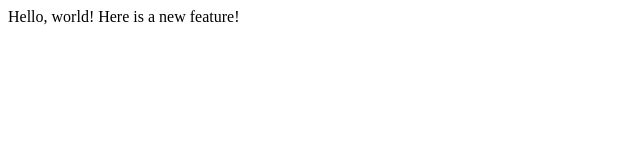
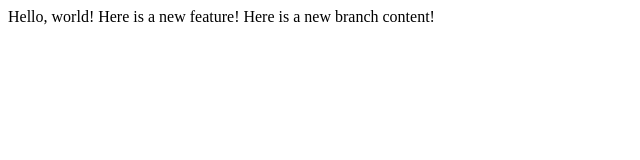
Before and after one commit to patbased/lecture1, a plain HTML site: page index.html in a window 1280 px wide. Shown: the whole page, without its empty margins (0-640 px from the left). Drawn offline with Linux system fonts and the light colour scheme.

Commit message:
New branch contents

```diff
--- a/index.html
+++ b/index.html
@@ -6,5 +6,6 @@
 	<body>
 	Hello, world!
 	Here is a new feature!
+	Here is a new branch content!
 	</body>
 </html>
```
